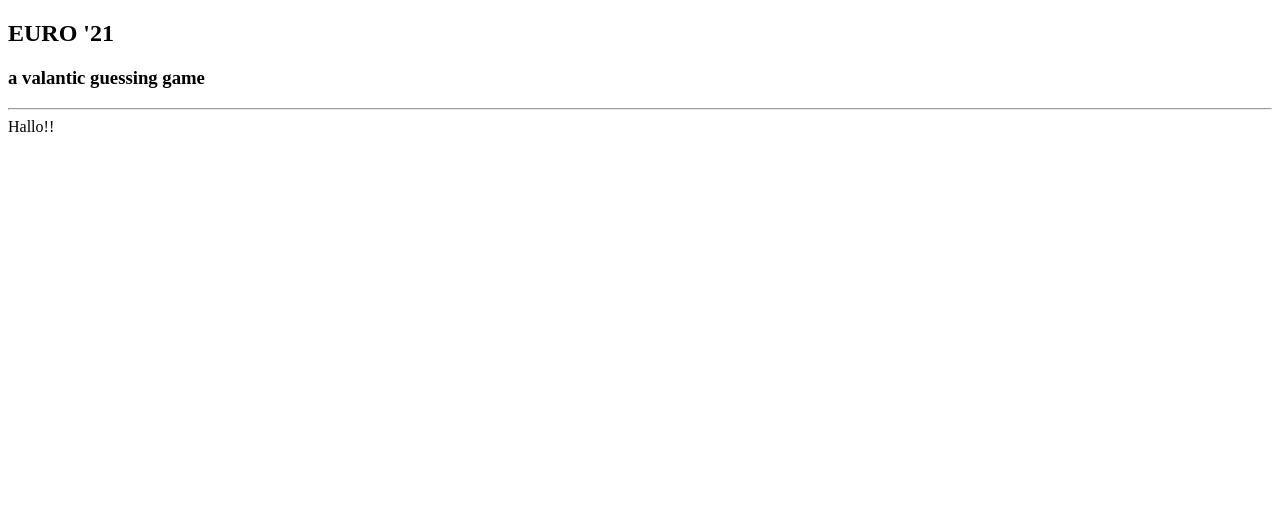
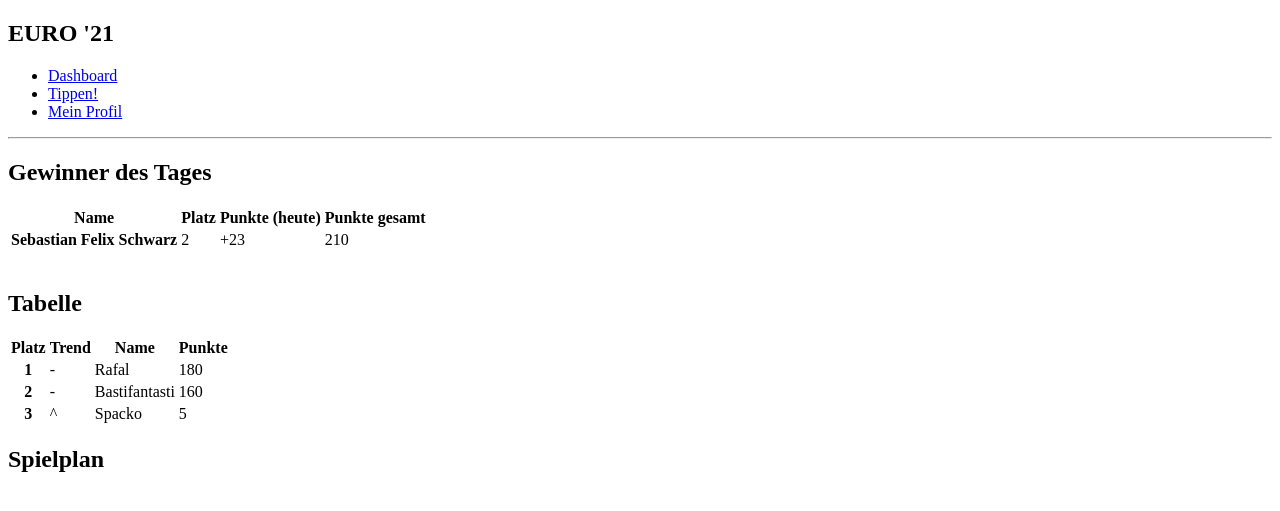
Before and after one commit to football-betting/frontend, a Symfony app: template templates/home/index.html.twig in a window 1280 px wide. Shown: the top 511 px of the page. Run offline with Twig, Linux system fonts and the light colour scheme; the template is opened without the code that fills it, so the values that code supplies are empty; some libraries are stand-ins or nearby versions.

Commit message:
add dashboard and headers

```diff
--- a/templates/base.html.twig
+++ b/templates/base.html.twig
@@ -15,19 +15,15 @@
     {% endblock %}
 </head>
 <body>
-<div class="container-fluid header">
-    <div class="row justify-content-center">
-        <div class="col-auto">
-            <h2 class="logo">EURO '21</h2>
-        </div>
-    </div>
-    <div class="row justify-content-center">
-        <div class="col-auto">
-            <h3 class="logo-text">a <span class="text-bold">valantic</span> guessing game</h3>
-        </div>
-    </div>
-    <hr>
-</div>
+
+{{ dump(app.request.get('_route')) }}
+
+{% if (app.request.get('_route') == "app_login") or (app.request.get('_route') == "user_register") %}
+    {%  include 'header.login.html.twig' %}
+{% else %}
+    {%  include 'header.home.html.twig' %}
+{% endif %}
+
 
 <div class="container-fluid">
     {% block body %}{% endblock %}
--- /dev/null
+++ b/templates/header.home.html.twig
@@ -0,0 +1,21 @@
+<div class="container-fluid header">
+    <div class="row">
+        <div class="col-2">
+            <h2 class="logo">EURO '21</h2>
+        </div>
+        <div class="col-10">
+            <ul class="nav justify-content-end">
+                <li class="nav-item">
+                    <a class="nav-link active" aria-current="page" href="#">Dashboard</a>
+                </li>
+                <li class="nav-item">
+                    <a class="nav-link" href="#">Tippen!</a>
+                </li>
+                <li class="nav-item">
+                    <a class="nav-link" href="#">Mein Profil</a>
+                </li>
+            </ul>
+        </div>
+    </div>
+    <hr>
+</div>
--- a/templates/home/index.html.twig
+++ b/templates/home/index.html.twig
@@ -3,5 +3,13 @@
 {% block title %}Home{% endblock %}
 
 {% block body %}
-Hallo!!
+    <div class="row">
+        <div class="col">
+            {%  include "home/winner-of-the-day.html.twig" %}<br>
+            {%  include "home/ranking.html.twig" %}
+        </div>
+        <div class="col">
+            {%  include "home/schedule.html.twig" %}
+        </div>
+    </div>
 {% endblock %}
--- /dev/null
+++ b/templates/home/ranking.html.twig
@@ -0,0 +1,35 @@
+<div class="row">
+    <div class="col">
+        <h2>Tabelle</h2>
+        <table class="table table-striped table-dark">
+            <thead>
+            <tr>
+                <th scope="col">Platz</th>
+                <th scope="col">Trend</th>
+                <th scope="col">Name</th>
+                <th scope="col">Punkte</th>
+            </tr>
+            </thead>
+            <tbody>
+            <tr>
+                <th scope="row">1</th>
+                <td>-</td>
+                <td>Rafal</td>
+                <td>180</td>
+            </tr>
+            <tr>
+                <th scope="row">2</th>
+                <td>-</td>
+                <td>Bastifantasti</td>
+                <td>160</td>
+            </tr>
+            <tr>
+                <th scope="row">3</th>
+                <td class="text-primary">^</td>
+                <td>Spacko</td>
+                <td>5</td>
+            </tr>
+            </tbody>
+        </table>
+    </div>
+</div>
--- /dev/null
+++ b/templates/home/schedule.html.twig
@@ -0,0 +1,5 @@
+<div class="row">
+    <div class="col">
+        <h2>Spielplan</h2>
+    </div>
+</div>
--- /dev/null
+++ b/templates/home/winner-of-the-day.html.twig
@@ -0,0 +1,24 @@
+<div class="row">
+    <div class="col">
+        <h2>Gewinner des Tages</h2>
+        <table class="table table-striped table-dark">
+            <thead>
+            <tr>
+                <th scope="col">Name</th>
+                <th scope="col">Platz</th>
+                <th scope="col">Punkte (heute)</th>
+                <th scope="col">Punkte gesamt</th>
+            </tr>
+            </thead>
+            <tbody>
+            <tr>
+                <th scope="row">Sebastian Felix Schwarz</th>
+                <td>2</td>
+                <td class="text-primary">+23</td>
+                <td>210</td>
+            </tr>
+
+            </tbody>
+        </table>
+    </div>
+</div>
```
Also changed, not shown: assets/styles/app.scss (+11 -0 lines), templates/header.login.html.twig (added, +13 -0 lines).
